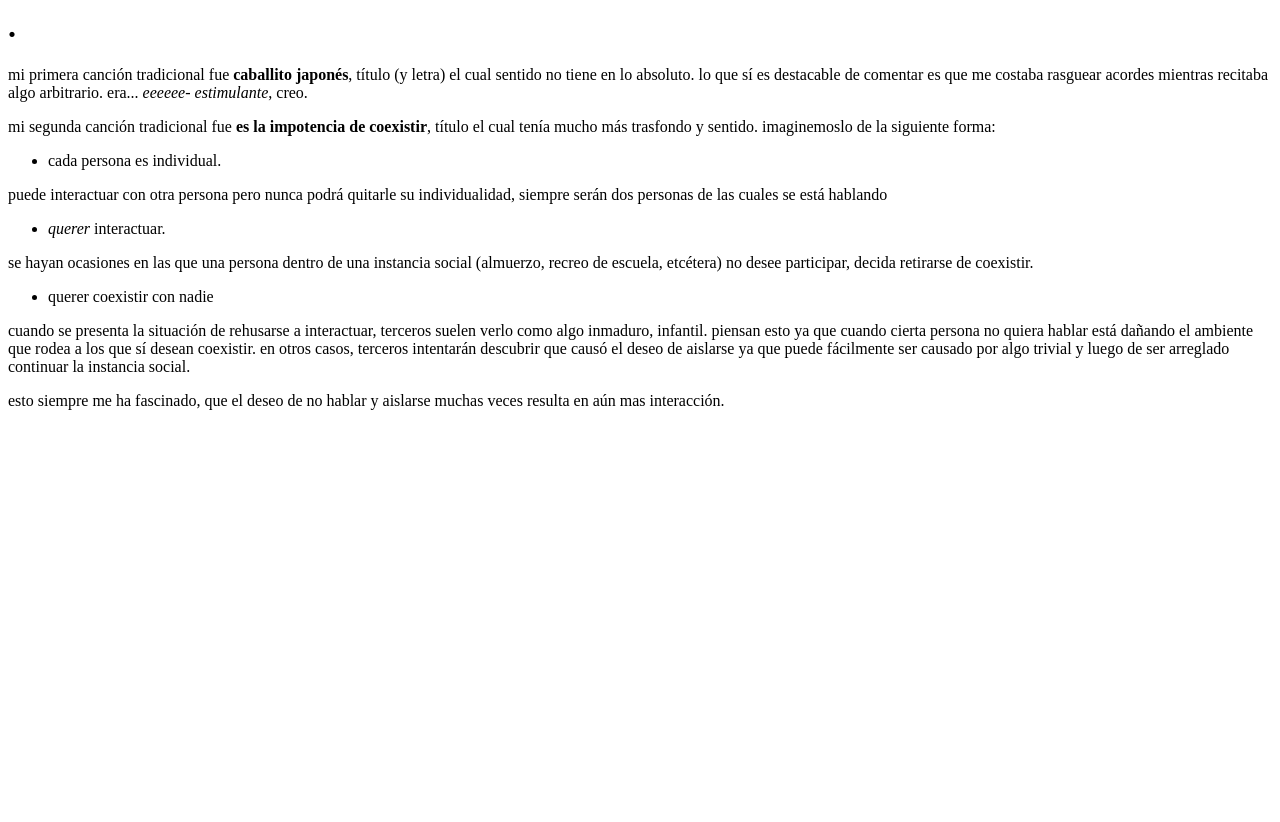
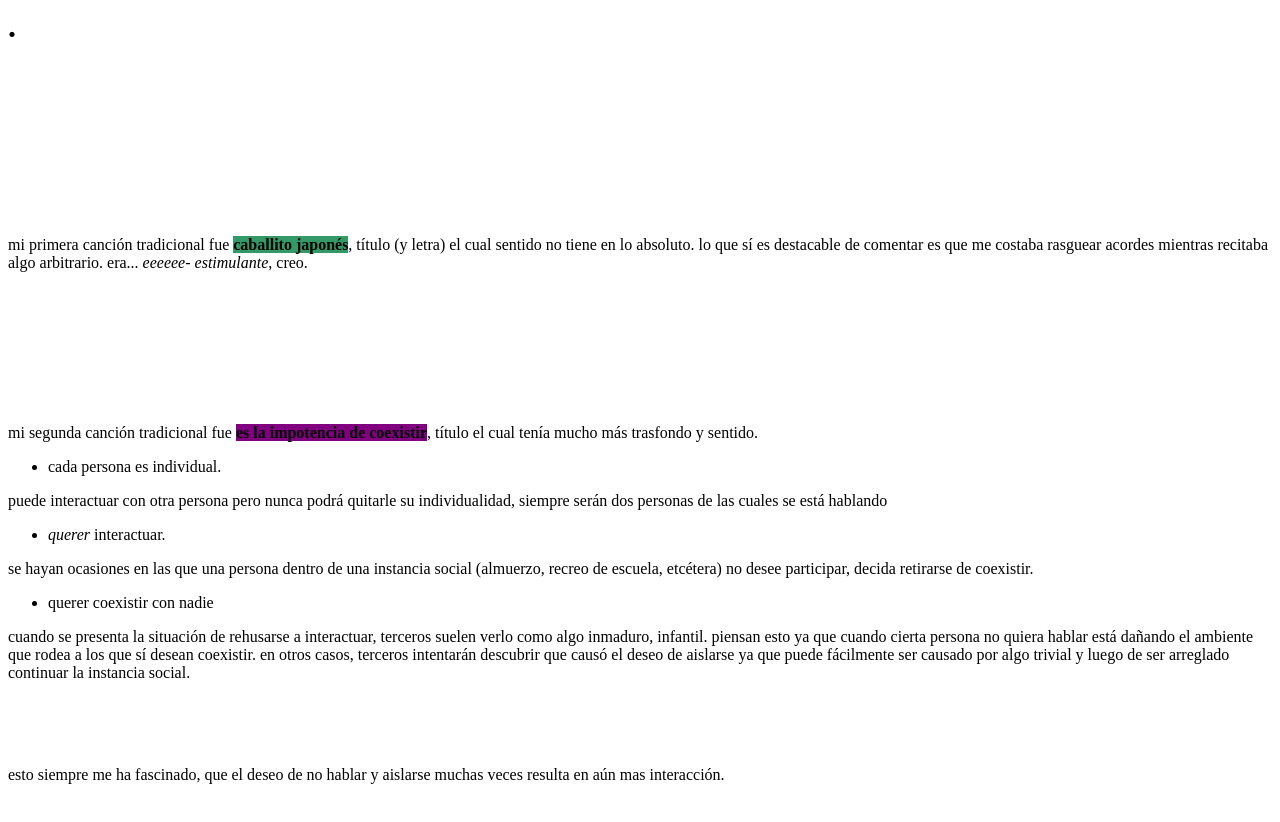
Before and after one commit to apaltado/apaltado, a plain HTML site: page index.html in a window 1280 px wide. Before the commit the page ends 800 px from the top, so only its background shows below. Drawn offline with Linux system fonts and the light colour scheme.

Commit message:
Update index.html

```diff
--- a/index.html
+++ b/index.html
@@ -1,6 +1,15 @@
 <h1>.</h1>
-<p>mi primera canci&oacute;n tradicional fue <strong>caballito japon&eacute;s</strong>, t&iacute;tulo (y letra) el cual sentido no tiene en lo absoluto. lo que s&iacute; es destacable de comentar es que me costaba rasguear acordes mientras recitaba algo arbitrario. era... <em>eeeeee- estimulante</em>,&nbsp;creo.&nbsp;</p>
-<p>mi segunda canci&oacute;n tradicional fue <strong>es la impotencia de coexistir</strong>, t&iacute;tulo el cual ten&iacute;a mucho m&aacute;s trasfondo y sentido. imaginemoslo de la siguiente forma:</p>
+<p>&nbsp;</p>
+<p>&nbsp;</p>
+<p>&nbsp;</p>
+<p>&nbsp;</p>
+<p>&nbsp;</p>
+<p>mi primera canci&oacute;n tradicional fue <span style="background-color: #339966;"><strong>caballito japon&eacute;s</strong></span>, t&iacute;tulo (y letra) el cual sentido no tiene en lo absoluto. lo que s&iacute; es destacable de comentar es que me costaba rasguear acordes mientras recitaba algo arbitrario. era... <em>eeeeee- estimulante</em>,&nbsp;creo.&nbsp;</p>
+<p>&nbsp;</p>
+<p>&nbsp;</p>
+<p>&nbsp;</p>
+<p>&nbsp;</p>
+<p>mi segunda canci&oacute;n tradicional fue <span style="background-color: #800080;"><strong>es la impotencia de coexistir</strong></span>, t&iacute;tulo el cual ten&iacute;a mucho m&aacute;s trasfondo y sentido.</p>
 <ul>
 <li>cada persona es individual.</li>
 </ul>
@@ -13,4 +22,10 @@
 <li>querer coexistir con nadie</li>
 </ul>
 <p>cuando se presenta la situaci&oacute;n de rehusarse a interactuar, terceros suelen verlo como algo inmaduro, infantil. piensan esto ya que cuando cierta persona no quiera hablar est&aacute; da&ntilde;ando el ambiente que rodea a los que s&iacute; desean coexistir. en otros casos, terceros intentar&aacute;n descubrir que caus&oacute; el deseo de aislarse ya que puede f&aacute;cilmente ser causado por algo trivial y luego de ser arreglado continuar la instancia social.</p>
+<p>&nbsp;</p>
+<p>&nbsp;</p>
 <p>esto siempre me ha fascinado, que el deseo de no hablar y aislarse muchas veces resulta en a&uacute;n mas interacci&oacute;n.</p>
+<p>&nbsp;</p>
+<p>&nbsp;</p>
+<p>&nbsp;</p>
+<p>&nbsp;</p>
```
